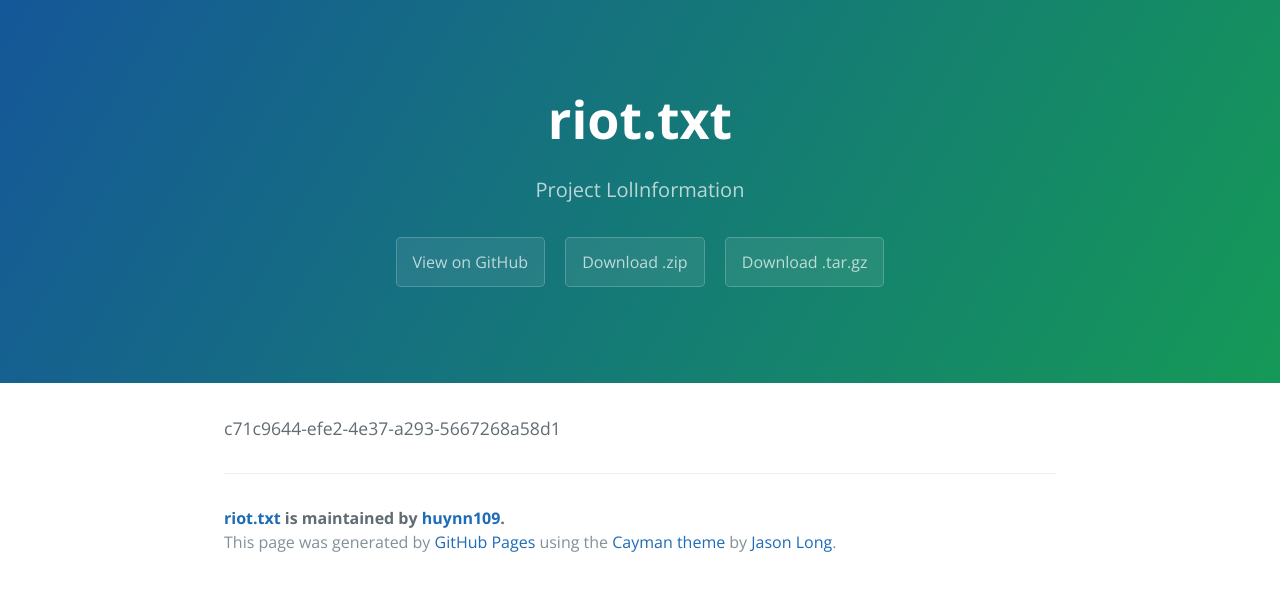
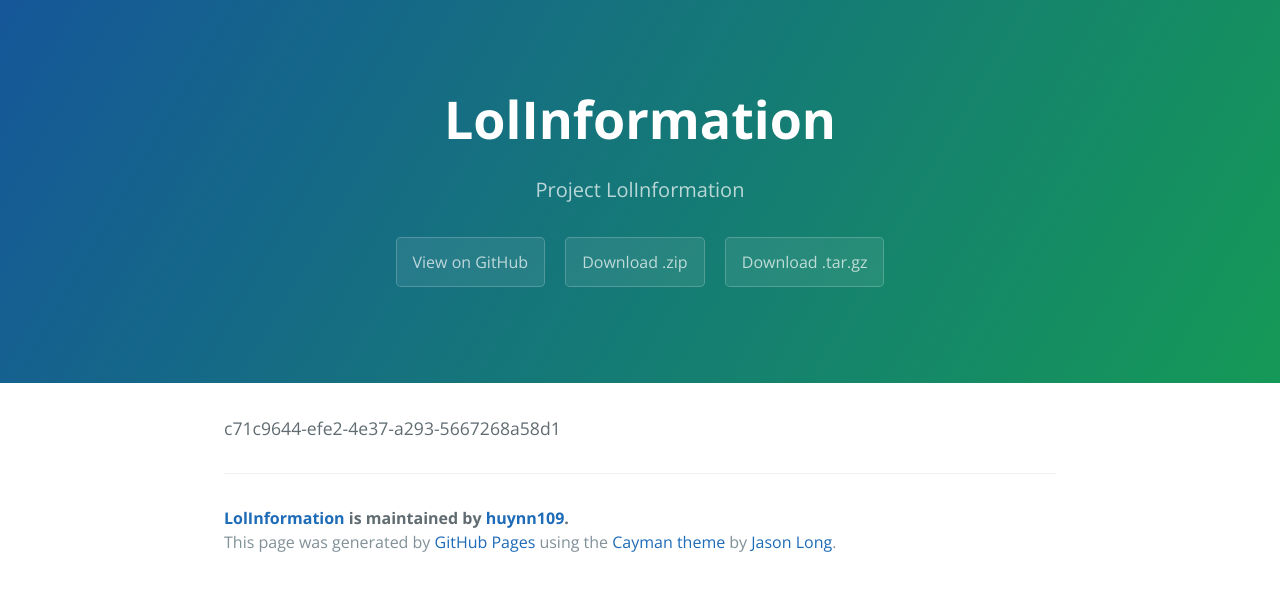
Before and after one commit to ddd32/LolInformation, a plain HTML site: page index.html in a window 1280 px wide. Drawn offline with nearby package versions, Linux system fonts and the light colour scheme.

```diff
--- a/index.html
+++ b/index.html
@@ -2,7 +2,7 @@
 <html lang="en-us">
   <head>
     <meta charset="UTF-8">
-    <title>riot.txt by huynn109</title>
+    <title>LolInformation by huynn109</title>
     <meta name="viewport" content="width=device-width, initial-scale=1">
     <link rel="stylesheet" type="text/css" href="stylesheets/normalize.css" media="screen">
     <link href='https://fonts.googleapis.com/css?family=Open+Sans:400,700' rel='stylesheet' type='text/css'>
@@ -11,7 +11,7 @@
   </head>
   <body>
     <section class="page-header">
-      <h1 class="project-name">riot.txt</h1>
+      <h1 class="project-name">LolInformation</h1>
       <h2 class="project-tagline">Project LolInformation</h2>
       <a href="https://github.com/huynn109/LolInformation" class="btn">View on GitHub</a>
       <a href="https://github.com/huynn109/LolInformation/zipball/master" class="btn">Download .zip</a>
@@ -22,7 +22,7 @@
       <p>c71c9644-efe2-4e37-a293-5667268a58d1</p>
 
       <footer class="site-footer">
-        <span class="site-footer-owner"><a href="https://github.com/huynn109/LolInformation">riot.txt</a> is maintained by <a href="https://github.com/huynn109">huynn109</a>.</span>
+        <span class="site-footer-owner"><a href="https://github.com/huynn109/LolInformation">LolInformation</a> is maintained by <a href="https://github.com/huynn109">huynn109</a>.</span>
 
         <span class="site-footer-credits">This page was generated by <a href="https://pages.github.com">GitHub Pages</a> using the <a href="https://github.com/jasonlong/cayman-theme">Cayman theme</a> by <a href="https://twitter.com/jasonlong">Jason Long</a>.</span>
       </footer>
--- a/params.json
+++ b/params.json
@@ -1,5 +1,5 @@
 {
-  "name": "riot.txt",
+  "name": "LolInformation",
   "tagline": "Project LolInformation",
   "body": "c71c9644-efe2-4e37-a293-5667268a58d1",
   "note": "Don't delete this file! It's used internally to help with page regeneration."
```
